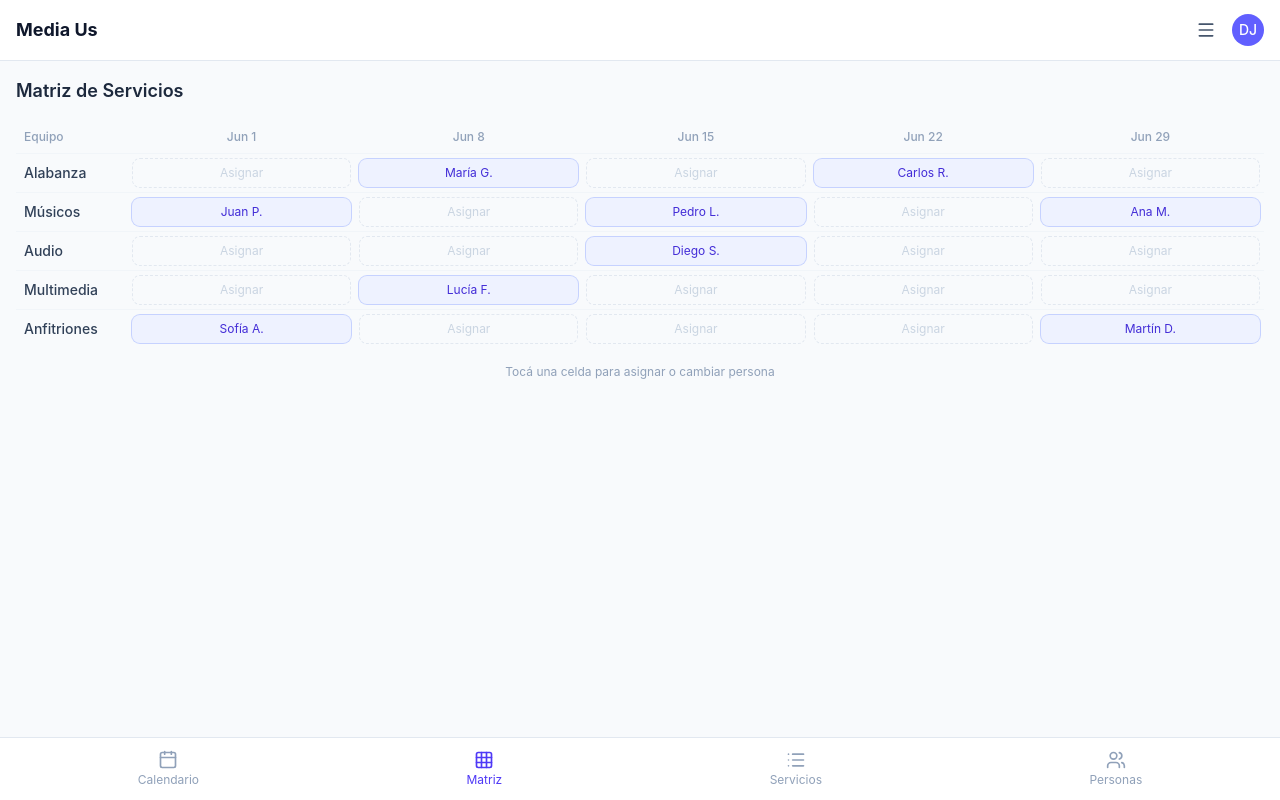
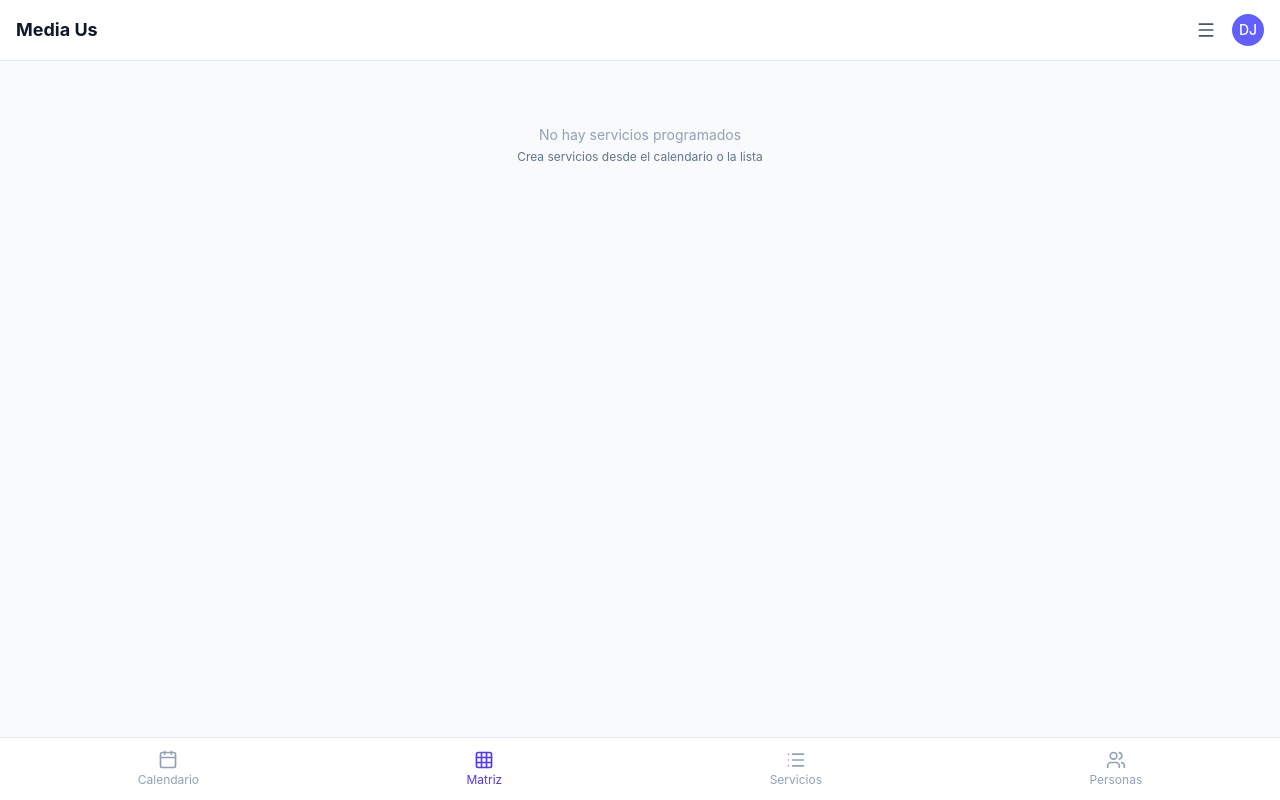
Before and after one commit to damianjure/media-us, a React (Vite) app: page /app/matrix in a window 1280 px wide. Built offline with nearby package versions, Linux system fonts and the light colour scheme.

Commit message:
feat: MatrixView + TeamManagement with real store data, final polish

```diff
--- a/src/infrastructure/ui/MatrixView.tsx
+++ b/src/infrastructure/ui/MatrixView.tsx
@@ -1,45 +1,98 @@
-const teams = ["Alabanza", "Músicos", "Audio", "Multimedia", "Anfitriones"];
-const dates = ["Jun 1", "Jun 8", "Jun 15", "Jun 22", "Jun 29"];
-const assignments: Record<string, Record<string, string>> = {
-  Alabanza: { "Jun 8": "María G.", "Jun 22": "Carlos R." },
-  Músicos: { "Jun 1": "Juan P.", "Jun 15": "Pedro L.", "Jun 29": "Ana M." },
-  Audio: { "Jun 15": "Diego S." },
-  Multimedia: { "Jun 8": "Lucía F." },
-  Anfitriones: { "Jun 1": "Sofía A.", "Jun 29": "Martín D." },
+import { useAppStore } from "./useAppStore";
+import { AssignPersonModal } from "./AssignPersonModal";
+import { useState } from "react";
+
+const colorClass: Record<string, string> = {
+  purple: "bg-purple-500", yellow: "bg-yellow-500", orange: "bg-orange-500",
+  green: "bg-green-500", blue: "bg-blue-500", red: "bg-red-500", pink: "bg-pink-500",
 };
 
 export function MatrixView() {
+  const { areas, services, assignments } = useAppStore();
+  const [modalOpen, setModalOpen] = useState(false);
+  const [cellData, setCellData] = useState<{ areaId: string; date: string } | null>(null);
+
+  const dates = [...new Set(services.map((s) => s.date))].sort().slice(0, 5);
+  if (dates.length === 0) {
+    return (
+      <div className="p-4 text-center py-16">
+        <p className="text-slate-400 text-sm">No hay servicios programados</p>
+        <p className="text-xs text-slate-500 mt-1">Crea servicios desde el calendario o la lista</p>
+      </div>
+    );
+  }
+
+  const getAssignment = (areaId: string, date: string) => {
+    const service = services.find((s) => s.date === date);
+    if (!service) return null;
+    return assignments.find((a) => a.serviceId === service.id && a.areaId === areaId) ?? null;
+  };
+
+  const getPersonName = (personId: string) => {
+    return useAppStore.getState().people.find((p) => p.id === personId)?.name ?? personId;
+  };
+
   return (
     <div className="p-4">
       <h2 className="text-lg font-semibold text-slate-800 dark:text-slate-100 mb-4">Matriz de Servicios</h2>
+
+      {modalOpen && cellData && (
+        <AssignPersonModal
+          open={true}
+          onClose={() => setModalOpen(false)}
+          onAssign={(personId) => {
+            if (personId) {
+              const service = services.find((s) => s.date === cellData.date);
+              if (service) {
+                const store = useAppStore.getState();
+                store.addAssignment({
+                  id: crypto.randomUUID(),
+                  serviceId: service.id,
+                  areaId: cellData.areaId,
+                  personId,
+                  roleId: "default",
+                  status: "pending",
+                });
+              }
+            }
+            setModalOpen(false);
+          }}
+          members={useAppStore.getState().people.map((p) => ({ id: p.id, name: p.name }))}
+        />
+      )}
+
       <div className="overflow-x-auto">
         <table className="w-full border-collapse min-w-[500px]">
           <thead>
             <tr>
-              <th className="sticky left-0 bg-slate-50 dark:bg-slate-950 p-2 text-left text-xs font-medium text-slate-400 w-28">
-                Equipo
-              </th>
+              <th className="sticky left-0 bg-slate-50 dark:bg-slate-950 p-2 text-left text-xs font-medium text-slate-400 w-28">Área</th>
               {dates.map((date) => (
-                <th key={date} className="p-2 text-center text-xs font-medium text-slate-400 min-w-24">{date}</th>
+                <th key={date} className="p-2 text-center text-xs font-medium text-slate-400 min-w-24">{date.slice(5)}</th>
               ))}
             </tr>
           </thead>
           <tbody>
-            {teams.map((team) => (
-              <tr key={team}>
+            {areas.map((area) => (
+              <tr key={area.id}>
                 <td className="sticky left-0 bg-slate-50 dark:bg-slate-950 p-2 text-sm font-medium text-slate-700 dark:text-slate-300 border-t border-slate-100 dark:border-slate-800">
-                  {team}
+                  <div className="flex items-center gap-2">
+                    <div className={`w-3 h-3 rounded-full ${colorClass[area.color] || "bg-slate-400"}`} />
+                    {area.name}
+                  </div>
                 </td>
                 {dates.map((date) => {
-                  const person = assignments[team]?.[date];
+                  const assign = getAssignment(area.id, date);
                   return (
                     <td key={date} className="p-1 border-t border-slate-100 dark:border-slate-800">
-                      {person ? (
+                      {assign ? (
                         <div className="bg-indigo-50 dark:bg-indigo-950 text-indigo-700 dark:text-indigo-300 text-xs rounded-lg px-2 py-1.5 text-center cursor-pointer ring-1 ring-indigo-200 dark:ring-indigo-800">
-                          {person}
+                          {getPersonName(assign.personId)}
                         </div>
                       ) : (
-                        <div className="border border-dashed border-slate-200 dark:border-slate-700 rounded-lg px-2 py-1.5 text-xs text-slate-300 dark:text-slate-600 text-center cursor-pointer hover:border-indigo-300 dark:hover:border-indigo-700">
+                        <div
+                          onClick={() => setCellData({ areaId: area.id, date })}
+                          className="border border-dashed border-slate-200 dark:border-slate-700 rounded-lg px-2 py-1.5 text-xs text-slate-300 dark:text-slate-600 text-center cursor-pointer hover:border-indigo-300 dark:hover:border-indigo-700"
+                        >
                           Asignar
                         </div>
                       )}
@@ -51,7 +104,6 @@ export function MatrixView() {
           </tbody>
         </table>
       </div>
-      <p className="text-xs text-slate-400 mt-4 text-center">Tocá una celda para asignar o cambiar persona</p>
     </div>
   );
 }
--- a/src/infrastructure/ui/TeamManagementView.tsx
+++ b/src/infrastructure/ui/TeamManagementView.tsx
@@ -1,46 +1,60 @@
 import { Link } from "react-router-dom";
-import { ArrowLeft, Plus, ChevronRight } from "lucide-react";
-
-const teams = [
-  { name: "Alabanza", members: 4, roles: ["Vocalista", "Director"] },
-  { name: "Músicos", members: 5, roles: ["Guitarra", "Bajo", "Batería", "Teclado"] },
-  { name: "Audio", members: 2, roles: ["Sonido", "Monitor"] },
-  { name: "Multimedia", members: 2, roles: ["Proyección", "Iluminación"] },
-  { name: "Anfitriones", members: 3, roles: ["Anfitrión", "Coordinador"] },
-];
+import { ArrowLeft, Plus } from "lucide-react";
+import { useAppStore } from "./useAppStore";
+import { useState } from "react";
+import { TeamForm } from "./TeamForm";
+import { createTeam } from "../../domain/models/Team";
 
 export function TeamManagementView() {
+  const { teams, addTeam } = useAppStore();
+  const [showForm, setShowForm] = useState(false);
+
   return (
     <div className="min-h-dvh bg-white dark:bg-slate-950 pb-20">
       <header className="flex items-center gap-3 px-4 py-3 border-b border-slate-200 dark:border-slate-800 sticky top-0 bg-white dark:bg-slate-950 z-10">
         <Link to="/app" className="p-1.5 rounded-lg hover:bg-slate-100 dark:hover:bg-slate-800">
           <ArrowLeft className="w-5 h-5 text-slate-600" />
         </Link>
-        <h1 className="text-base font-semibold text-slate-900 dark:text-white flex-1">Equipos</h1>
-        <button className="p-1.5 rounded-lg bg-indigo-600 text-white hover:bg-indigo-700">
+        <h1 className="text-base font-semibold flex-1">Equipos</h1>
+        <button onClick={() => setShowForm(true)} className="p-1.5 rounded-lg bg-indigo-600 text-white hover:bg-indigo-700">
           <Plus className="w-4 h-4" />
         </button>
       </header>
-      <div className="p-4 flex flex-col gap-3">
+
+      {showForm && (
+        <div className="fixed inset-0 z-50 bg-black/40 flex items-end sm:items-center justify-center" onClick={() => setShowForm(false)}>
+          <div className="bg-white dark:bg-slate-900 rounded-t-2xl sm:rounded-2xl w-full sm:max-w-md" onClick={(e) => e.stopPropagation()}>
+            <h3 className="text-base font-semibold p-4 border-b border-slate-200 dark:border-slate-800">Nuevo Equipo</h3>
+            <TeamForm onSubmit={(data) => {
+              addTeam(createTeam({
+                name: data.name,
+                roles: data.roles.map((r, i) => ({ id: `r-${i}`, name: r.name })),
+              }));
+              setShowForm(false);
+            }} />
+          </div>
+        </div>
+      )}
+
+      <div className="p-4">
+        {teams.length === 0 ? (
+          <p className="text-sm text-slate-400 text-center py-12">No hay equipos. Creá el primero.</p>
+        ) : (
+          <div className="flex flex-col gap-3">
             {teams.map((team) => (
-          <div
-            key={team.name}
-            className="bg-white dark:bg-slate-900 rounded-xl p-4 shadow-sm ring-1 ring-slate-200 dark:ring-slate-800 flex items-center justify-between cursor-pointer"
-          >
-            <div>
-              <h3 className="text-sm font-semibold text-slate-800 dark:text-slate-100">{team.name}</h3>
-              <p className="text-xs text-slate-500 mt-0.5">{team.members} miembros · {team.roles.length} roles</p>
+              <div key={team.id} className="bg-white dark:bg-slate-900 rounded-xl p-4 shadow-sm ring-1 ring-slate-200 dark:ring-slate-800">
+                <h3 className="text-sm font-semibold">{team.name}</h3>
                 <div className="flex flex-wrap gap-1 mt-2">
                   {team.roles.map((role) => (
-                  <span key={role} className="text-[10px] px-1.5 py-0.5 rounded-md bg-indigo-50 dark:bg-indigo-950 text-indigo-600 dark:text-indigo-400">
-                    {role}
+                    <span key={role.id} className="text-[10px] px-1.5 py-0.5 rounded-md bg-indigo-50 dark:bg-indigo-950 text-indigo-600 dark:text-indigo-400">
+                      {role.name}
                     </span>
                   ))}
                 </div>
               </div>
-            <ChevronRight className="w-4 h-4 text-slate-300" />
+            ))}
           </div>
-        ))}
+        )}
       </div>
     </div>
   );
```
Also changed, not shown: 1 other file (tests, documents, lock files or other folders). Lines whose indentation alone changed are shown as unchanged.
